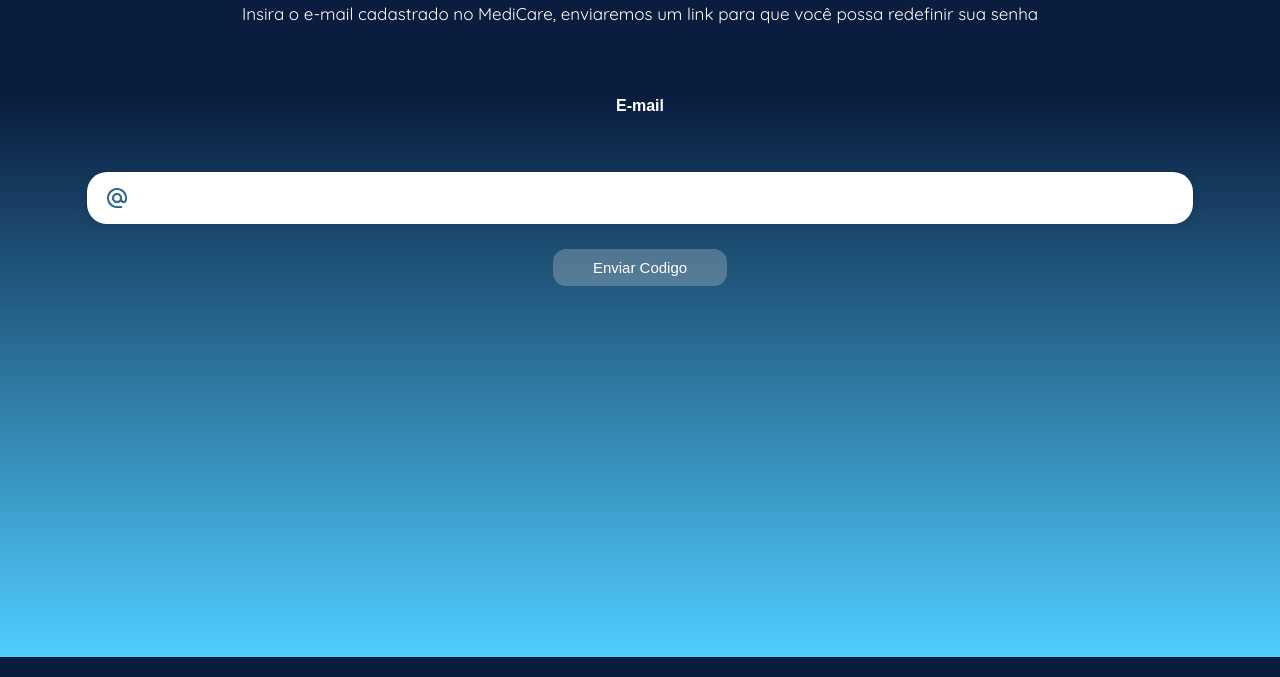
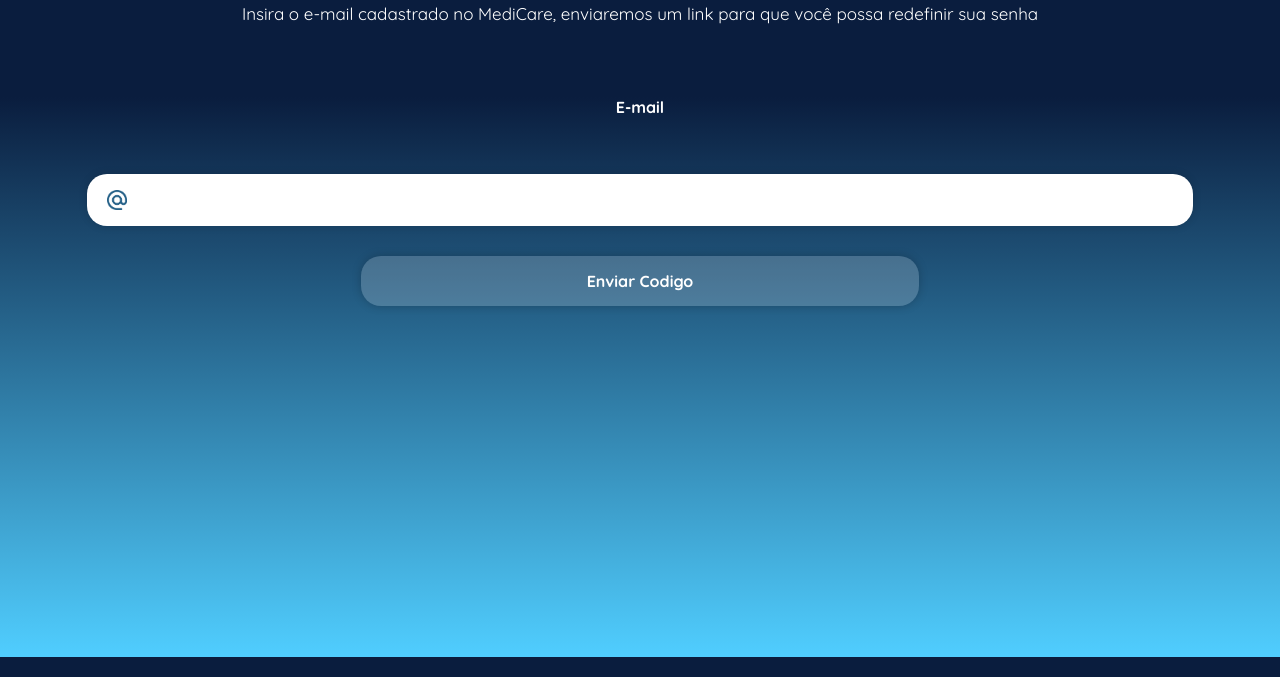
Before and after one commit to niButera/MediCareLogIn, a plain HTML site: page recuperar.html in a window 1280 px wide. Shown: the part 143-820 px from the top of the page. Drawn offline with Linux system fonts and the light colour scheme; files whose address does not match are found by name.

Commit message:
qrcode screen add, js add back, layout errors fixed

```diff
--- a/icons.css
+++ b/css/icons.css
@@ -61,7 +61,7 @@
     background-image: url('media/phone.png');
     background-position: 20px center;
     background-repeat: no-repeat;
-    background-size: 20px;
+    background-size: 25px;
 }
 
 #corem {
@@ -129,3 +129,13 @@
     background-repeat: no-repeat;
     background-size: 20px;
 }
+
+#camera {
+    width: 40px;
+}
+
+.seta {
+    position: fixed;
+    width: 15%;
+    bottom: 3%
+}
--- /dev/null
+++ b/css/qr.css
@@ -0,0 +1,54 @@
+/* CORPO */
+html{
+    height: 100%;
+}
+
+body {
+    background: linear-gradient(to bottom, rgba(10, 29, 62, 1) 30%, rgba(80, 206, 255, 1));
+    background-size: cover;
+    margin-right: 6%;
+    margin-left: 6%;
+    padding: 20px;
+    height: 100%;
+}
+
+.container {
+    background-color: white;
+    border-radius: 25px;
+    text-align: center;
+    margin-top: 20%;
+    padding: 15%;
+}
+
+/* FONTES */
+span {
+    font-family: "Quicksand";
+    text-align: center;
+    margin-bottom: 5%;
+    font-weight: bold;
+    color: white;
+    margin-top: 5%;
+}
+
+h1 {
+    font-family: "Quicksand";
+    text-align: center;
+    font-style: normal;
+    margin-bottom: 0%;
+    font-weight: bold;
+    font-size: 30px;
+    color: white;
+}
+
+p {
+    font-family: "Quicksand";
+    text-align: center;
+    font-weight: bold;
+    font-size: 17px;
+    color: black;
+}
+
+a {
+    justify-content: center;
+    display:flex;
+}
--- a/style.css
+++ b/css/style.css
@@ -1,9 +1,9 @@
 /* CORPO */
 body {
-    background-color: rgba(240, 240, 240, 1);
+    background-color:rgba(240, 240, 240, 1);
+    text-align: center;
     margin-right: 6%;
     margin-left: 6%;
-    text-align: center;
 }
 
 .center {
@@ -20,20 +20,23 @@ body {
 }
 
 .meuBotao {
-    background: rgb(224, 224, 224);
-    color: rgb(58, 58, 58);
+    /* CAIXA */
+    box-shadow: 0px 0px 10px 0px #05050536;
+    background: rgb(233, 233, 233);
     justify-content: center;
-    border-radius: 13px;
-    padding: 10px 40px;
-    margin: 15px auto;
-    cursor: pointer;
-    font-size: 15px;
+    border-radius: 20px;
+    padding: 15px 20%;
+    margin: 20px auto;
+    /* FONTE */
+    font-family: "Quicksand";
+    color: rgb(0, 0, 0);
+    font-weight: bold;
+    font-size: 16px;
     display: block;
     border: none;
 }
 
 /* CAIXAS */
-
 .form-container {
     position: relative;
     width: 200px;
@@ -78,14 +81,14 @@ p {
 }
 
 a {
-    color: rgba(10, 29, 62, 1);
+    color: rgb(13, 44, 97);
     text-decoration: none;
     text-align: center;
+    font-weight: bold;
 }
 
 /* IMAGENS */
-
 img {
     margin-top: 55%;
-    width: 150px;
+    width: 200px;
 }
--- a/stylerecuperar.css
+++ b/css/stylerecuperar.css
@@ -1,3 +1,4 @@
+/* CORPO */
 html{
     height: 100%;
 }
@@ -11,6 +12,7 @@ body {
     height: 100%;
 }
 
+/* BOTÕES */
 .meuBotao:hover {
     background: linear-gradient(to bottom, rgba(10, 29, 62, 1), rgba(80, 206, 255, 1));
     box-shadow: 0px 0px 10px 0px #0505058a;
@@ -18,18 +20,23 @@ body {
 }
 
 .meuBotao {
-    background: rgba(224, 224, 224, 0.267);
+    /* CAIXA */
+    box-shadow: 0px 0px 10px 0px #05050536;
+    background: rgba(255, 255, 255, 0.185);
+    justify-content: center;
+    border-radius: 20px;
+    padding: 15px 20%;
+    margin: 20px auto;
+    /* FONTE */
     color: rgb(255, 255, 255);
-    border-radius: 13px;
-    padding: 10px 40px;
-    cursor: pointer;
-    font-size: 15px;
+    font-family: "Quicksand";
+    font-weight: bold;
+    font-size: 16px;
+    display: block;
     border: none;
-    justify-content: center;
-    margin: 15px auto;
-    display: block;
 }
 
+/* CAIXAS */
 #form:hover {
     box-shadow: 0px 0px 10px 0px  rgba(80, 206, 255, 1);
 }
@@ -50,8 +57,9 @@ body {
     display: flex;
 }
 
+/* FONTES */
 span {
-    font-family: "Khula", sans-serif;
+    font-family: "Quicksand";
     text-align: center;
     margin-bottom: 5%;
     font-weight: bold;
--- a/recuperar.html
+++ b/recuperar.html
@@ -1,12 +1,11 @@
 <!DOCTYPE html>
-<html lang="pt-BR<!DOCTYPE html>
-<html lang=" pt-BR">
+<html lang="pt-BR">
 
 <head>
     <meta charset="UTF-8">
     <meta name="viewport" content="width=device-width, initial-scale=1.0">
-    <link rel="stylesheet" href="stylerecuperar.css">
-    <link rel="stylesheet" href="icons.css">
+    <link rel="stylesheet" href="css/stylerecuperar.css">
+    <link rel="stylesheet" href="css/icons.css">
 
     <!-- Fontes -->
     <link rel="preconnect" href="https://fonts.googleapis.com">
```
Also changed, not shown: cadastro.html (+3 -3 lines), index.html (+2 -2 lines), login.html (+3 -3 lines), qrcode.html (added, +35 -0 lines), qrcode.js (added, +35 -0 lines), redefinir.html (+2 -2 lines), media/MediCare.png, media/camera.png (added), media/setabranca.png (added).
